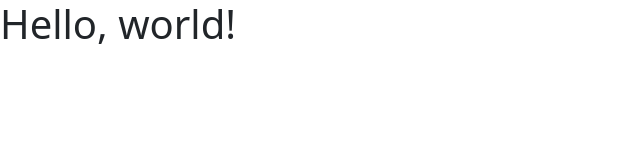
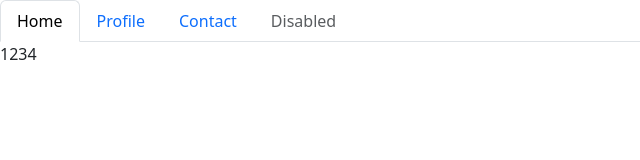
Before and after one commit to zq80/charts, an Electron app: page index5.html in a window 1600 px wide. Shown: the whole page, without its empty margins (0-640 px from the left). Drawn offline with Linux system fonts and the light colour scheme.

Commit message:
bootstrap实现选项卡

```diff
--- a/index5.html
+++ b/index5.html
@@ -7,7 +7,26 @@
   <link href="css/bootstrap.min.css" rel="stylesheet" >
 </head>
 <body>
-<h1>Hello, world!</h1>
+<ul class="nav nav-tabs" id="myTab" role="tablist">
+  <li class="nav-item" role="presentation">
+    <button class="nav-link active" id="home-tab" data-bs-toggle="tab" data-bs-target="#home-tab-pane" type="button" role="tab" aria-controls="home-tab-pane" aria-selected="true">Home</button>
+  </li>
+  <li class="nav-item" role="presentation">
+    <button class="nav-link" id="profile-tab" data-bs-toggle="tab" data-bs-target="#profile-tab-pane" type="button" role="tab" aria-controls="profile-tab-pane" aria-selected="false">Profile</button>
+  </li>
+  <li class="nav-item" role="presentation">
+    <button class="nav-link" id="contact-tab" data-bs-toggle="tab" data-bs-target="#contact-tab-pane" type="button" role="tab" aria-controls="contact-tab-pane" aria-selected="false">Contact</button>
+  </li>
+  <li class="nav-item" role="presentation">
+    <button class="nav-link" id="disabled-tab" data-bs-toggle="tab" data-bs-target="#disabled-tab-pane" type="button" role="tab" aria-controls="disabled-tab-pane" aria-selected="false" disabled>Disabled</button>
+  </li>
+</ul>
+<div class="tab-content" id="myTabContent">
+  <div class="tab-pane fade show active" id="home-tab-pane" role="tabpanel" aria-labelledby="home-tab" tabindex="0">1234</div>
+  <div class="tab-pane fade" id="profile-tab-pane" role="tabpanel" aria-labelledby="profile-tab" tabindex="0">5678</div>
+  <div class="tab-pane fade" id="contact-tab-pane" role="tabpanel" aria-labelledby="contact-tab" tabindex="0">9877</div>
+  <div class="tab-pane fade" id="disabled-tab-pane" role="tabpanel" aria-labelledby="disabled-tab" tabindex="0">...</div>
+</div>
 <script src="js/bootstrap.bundle.min.js"></script>
 </body>
 </html>
```
